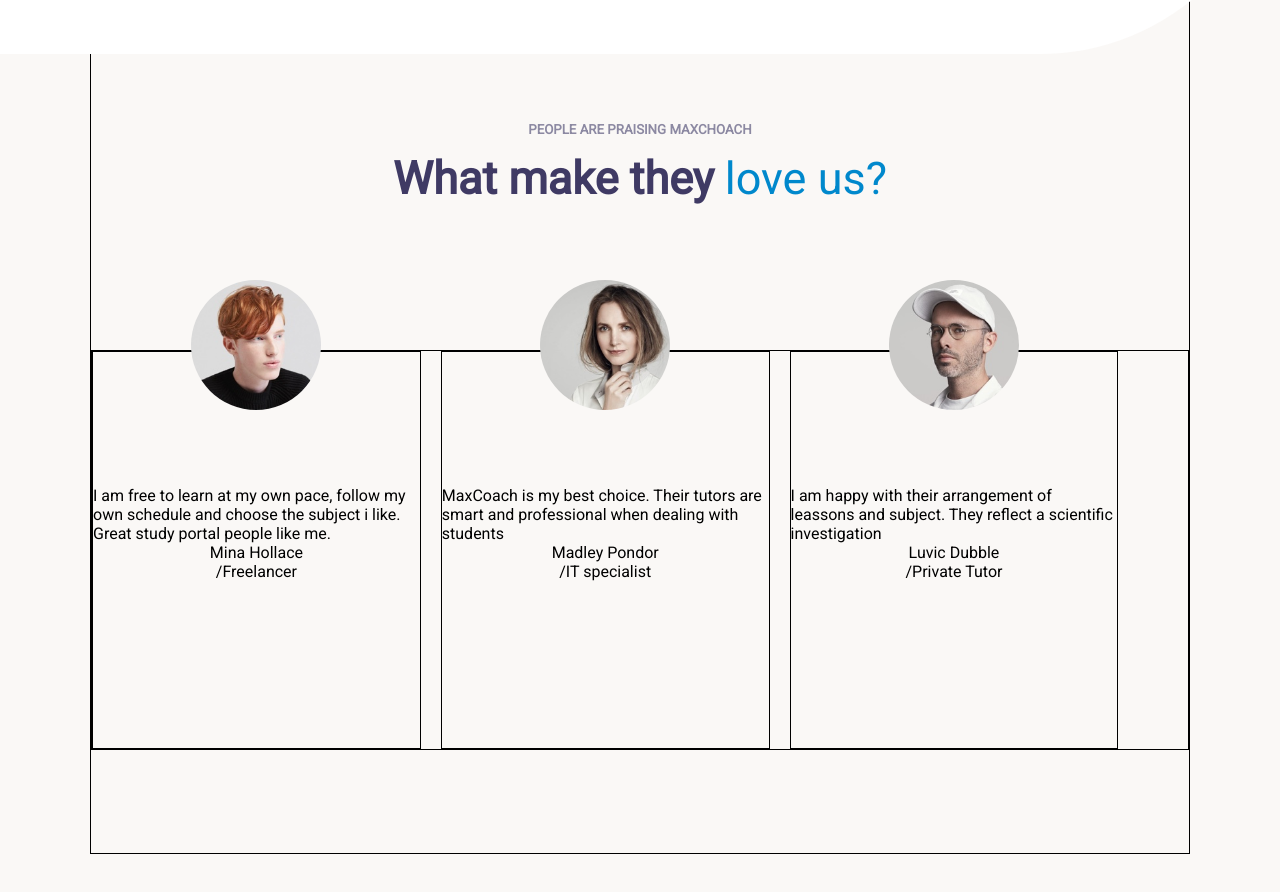
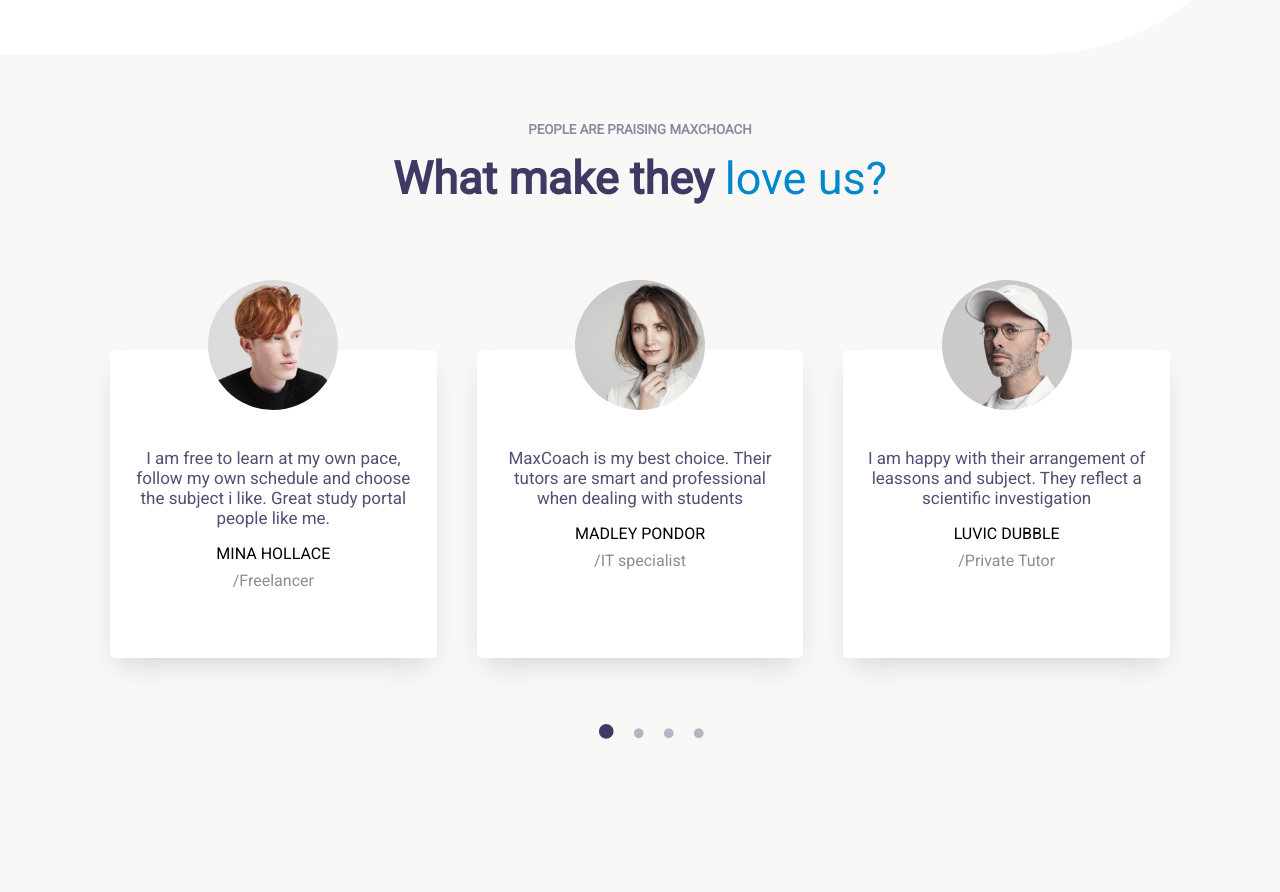
Before and after one commit to Mirco-verde1/proj-html-vuejs, a plain HTML site: page index.html in a window 1280 px wide. Shown: the part 6046-6938 px from the top of the page. Drawn offline with nearby package versions, Linux system fonts and the light colour scheme.

Commit message:
Finito slider a cui sono stati collegati i points sotto di esso tramite il loro index

```diff
--- a/index.html
+++ b/index.html
@@ -505,14 +505,23 @@
                     <p>{{elem.opinion}}</p>
                   </div>
 
-                  <div class="name">
-                    <span>{{elem.name}}</span>
+                  <div class="name" >
+                    <span>{{elem.name.toUpperCase()}}</span>
                   </div>
 
                   <div class="job">
                     <span>/{{elem.job}}</span>
                   </div>
 
+                </div>
+
+                <div class="carousel-points">
+                  <i v-for="(item,index) in testimonials" :class="{fas:true, 'fa-circle':true}"
+
+                   @click="clickCircle(index)"
+                   :style="[colorPoint(index)]">
+
+                  </i>
                 </div>
 
               </div>
--- a/js/script.js
+++ b/js/script.js
@@ -5,6 +5,27 @@ new Vue({
 
 idxTestimonials: 0,
 idxPoint:0,
+
+ // oggetto che userò nella funzione backTrueOrFalse per
+ // modifica background in base al dropdown del menù
+
+backgroundTrue:{
+  background:'#20ad96',
+  color:'white',
+},
+
+
+  //imposto il mio drop-down
+  showMenu:{
+    show:false,
+    index:true,
+  },
+
+// oggetto che userò per colorare il punto premuto nello slider
+  coloredPoint:{
+    color:'#3f3a64',
+    'font-size': '15px'
+  },
 
 
  // oggetto in cui ci sono i dati dell'header
@@ -61,11 +82,6 @@ idxPoint:0,
         }
       ],
 
-  //imposto il mio drop-down
-  showMenu:{
-    show:false,
-    index:true,
-  },
 
 
   // Construct row data
@@ -84,14 +100,6 @@ idxPoint:0,
    },
 
  ],
-
- // oggetto che userò nella funzione backTrueOrFalse per
- // modifica background in base al dropdown del menù
-
-backgroundTrue:{
-  background:'#20ad96',
-  color:'white',
-},
 
 
 results:[
@@ -340,7 +348,7 @@ results:[
      },
 
      {
-       logo:'-1',
+       logo:'-2',
        opinion: "I am happy with their arrangement of leassons and subject. MaxCoach was my best choice.",
        name:'Mina Hollace',
        job:'Freelancer'
@@ -374,6 +382,18 @@ results:[
           return this.showMenu.show = false;
         },
 
+// tramite il click avvio lo scorrimento immagini dello slider
+        clickCircle:function(index){
+          return this.idxTestimonials = index;
+        },
+
+// coloro i points dello slider in base all'index del point cliccato
+        colorPoint:function(index){
+          if (this.idxTestimonials === index) {
+                return this.coloredPoint;
+          }
+
+        },
       },
 
 
--- a/src/app.scss
+++ b/src/app.scss
@@ -763,6 +763,7 @@ $fontNumbers: 'Mukta', sans-serif;
                     // Start Upcoming Events part------------------------------------
                    .container-background{
                     position: relative;
+                    z-index: 10;
 
                     .main-upcoming-events{
                       width: 100%;
@@ -885,6 +886,7 @@ $fontNumbers: 'Mukta', sans-serif;
                           }
 
                           .view{
+                            @include finger;
                             border-bottom: 1px solid #e0e0e0;
                             color:$common-green;
                             font-weight: bold;
@@ -912,7 +914,6 @@ $fontNumbers: 'Mukta', sans-serif;
 
                        .main-content{
                          padding-top: 24%;
-                         border: 1px solid black;
                          height: 1100px;
                          display: flex;
                          justify-content: center;
@@ -947,21 +948,13 @@ $fontNumbers: 'Mukta', sans-serif;
                            width: 100%;
                            height:400px;
                            display: flex;
-                           flex-wrap: wrap;
-                          border:1px solid black;
 
                            .card{
-                             height: 100%;
-                             width: 30%;
-                             border: 1px solid black;
-                             display:flex;
-                             align-items:center;
-                             flex-direction: column;
-                             position:relative;
-                             margin-right: 20px;
+                             @include cardSlider;
+
                             .logo{
                               position: relative;
-                              top:-72px;
+                              top:-70px;
                               img{
                                 border-radius: 50%;
                                 width: 130px;
@@ -970,19 +963,41 @@ $fontNumbers: 'Mukta', sans-serif;
                             }
 
                             .opinion{
-
+                              color:$menu-header;
+                              text-align: center;
+                              font-size: 17px;
+                              padding: 16px;
+                              margin-top: -52px;
                             }
 
                             .name{
+                              font-weight: lighter;
+                              padding-bottom: 8px;
 
 
                             }
 
                             .job{
-
+                              color:#8d8d8d;
 
                             }
                            }
+
+                           .carousel-points{
+
+                               position: absolute;
+                               top: 80%;
+                               left: 46%;
+                               font-size: 10px;
+
+
+                            i{
+                              @include finger;
+                              padding: 10px;
+                              color:$points;
+                            }
+                           }
+
                          }
                        }
 
--- a/src/colors.scss
+++ b/src/colors.scss
@@ -8,3 +8,4 @@ $content-drop:#7e7e7e;
 $drop-title:#696969;
 $grey-row:#faf8f6;
 $grey-row-result:#3f3a64;
+$points:#b7b5c4;
--- a/src/common-use.scss
+++ b/src/common-use.scss
@@ -86,3 +86,17 @@
   background:$grey-row;
   border-radius: 10px;
 }
+
+
+@mixin cardSlider {
+  height: 77%;
+  width: 30%;
+  display:flex;
+  align-items:center;
+  flex-direction: column;
+  position:relative;
+  margin:0 20px;
+  background:#fff;
+  box-shadow: 0 13px 27px -8px lightgrey;
+  border-radius: 5px;
+}
```
Also changed, not shown: dist/app.css.
